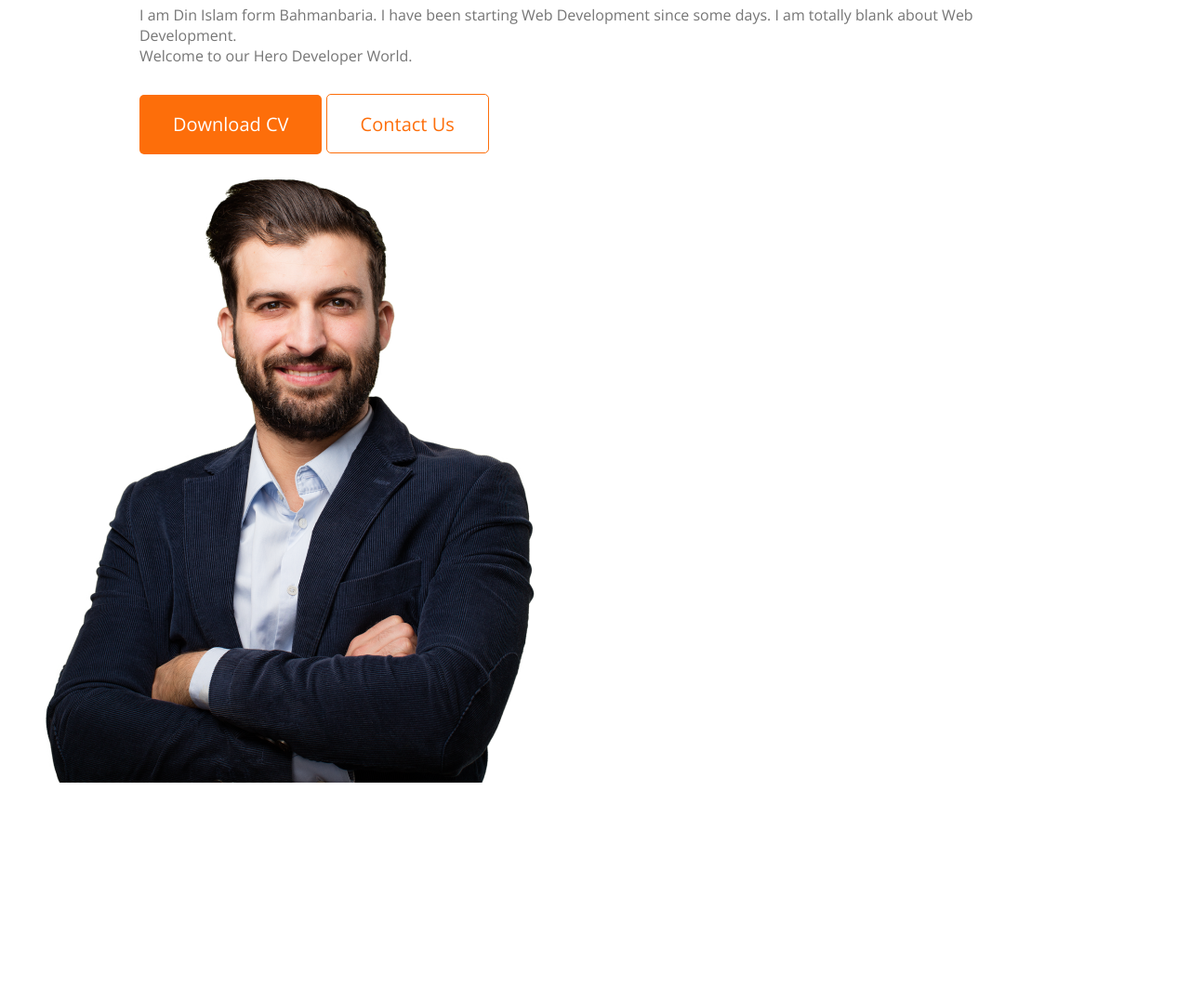
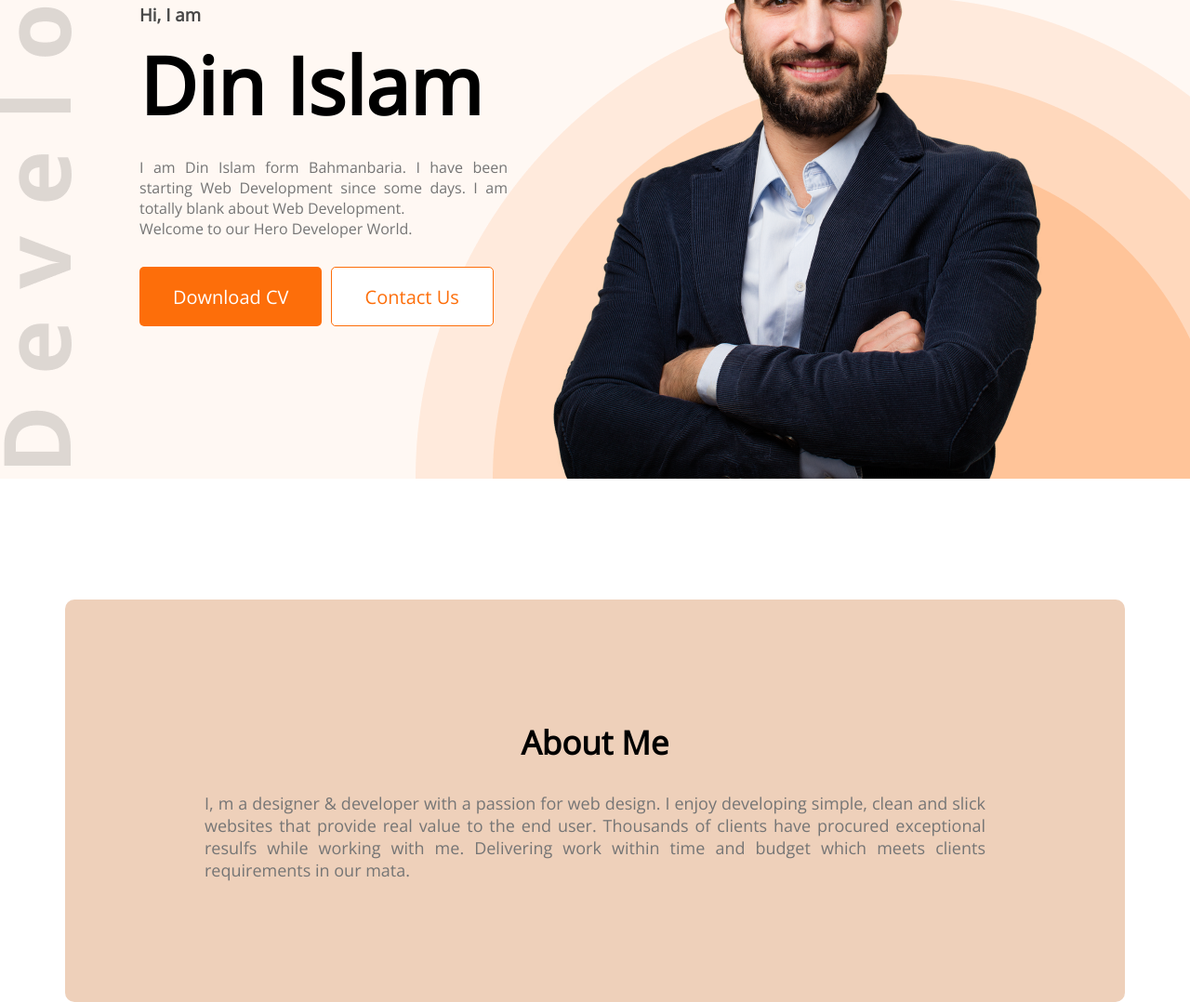
Before and after one commit to Dinislam198/Developer_Portfolio, a plain HTML site: page index.html in a window 1280 px wide. Shown: the part 325-1403 px from the top of the page at 93% size. Before the commit the page ends 1172 px from the top, so only its background shows below. Drawn offline with nearby package versions, Linux system fonts and the light colour scheme.

Commit message:
description option

```diff
--- a/Styles/style.css
+++ b/Styles/style.css
@@ -7,6 +7,14 @@
 .nav-title {
     font-weight: 800;
     font-size: 45px;
+}
+
+.header {
+    background: #FFF8F3;
+    ;
+    background-image: url('/images/header_bg.png'), url('/images/developer.png');
+    background-repeat: no-repeat;
+    background-position: bottom right, left;
 }
 
 .text-primary {
@@ -62,12 +70,15 @@ nav li {
     color: #474747;
     margin-bottom: 5px;
 }
-.banner-description{
+
+.banner-description {
     color: #757575;
-    font-weight: 18px;
+    font-weight: 20px;
     margin-bottom: 30px;
+    text-align: justify;
 }
-.btn-primary-2{
+
+.btn-primary-2 {
     color: #FD6E0A;
     background-color: white;
     height: 64px;
@@ -75,3 +86,34 @@ nav li {
     border: 1px solid #FD6E0A;
     padding: 18px 36px;
     font-size: 20px;
+    margin-left: 5px;
+}
+
+/* about section style */
+main {
+    max-width: 1140px;
+    margin: 0 auto;
+}
+
+.about {
+    margin-top: 130px;
+    background: #eed0ba;
+    border-radius: 10px;
+    padding: 130px 150px;
+    text-align: center;
+
+}
+
+.section-title {
+
+    margin-bottom: 30px;
+    font-weight: 700;
+    font-size: 35px;
+}
+
+.section-description {
+    text-align: justify;
+    color: #757575;
+    font-weight: 400;
+    font-size: 18px;
+}
--- a/index.html
+++ b/index.html
@@ -10,7 +10,7 @@
     <link rel="preconnect" href="https://fonts.googleapis.com"><link rel="preconnect" href="https://fonts.gstatic.com" crossorigin><link href="https://fonts.googleapis.com/css2?family=Open+Sans&display=swap" rel="stylesheet">
 </head>
 <body>
-    <header>
+    <header class="header">
         <nav>
             <h2 class="nav-title">Isl<span class="text-primary">a</span>m</h2>
         <ul>
@@ -19,7 +19,7 @@
             <li><button class="btn-primary">Hire Me</button></li>
         </ul>
         </nav>
-        <!-- Header Bannner  -->
+        <!-- Header Banner  -->
         <div class="banner">
             <div>
                 <h3 class="banner-subtitle">Hi, I am</h3>
@@ -27,13 +27,17 @@
                 <p class="banner-description">I am Din Islam form Bahmanbaria. I have been starting Web Development since some days. I am totally blank about Web Development. <br> Welcome to our Hero Developer World.</p>
                 <button class="btn-primary"> Download CV</button>
                 <button class="btn-primary-2">Contact Us</button>
+
             </div>
+            <img src="/images/hardy.png" alt="" >
+        </div>
 
-        </div>
-        <img src="/images/hardy.png" alt="" >
     </header>
     <main>
-
+        <section class="about">
+            <h3 class="section-title">About Me</h3>
+            <p class="section-description">I, m a designer & developer with a passion for web design. I enjoy developing simple, clean and slick websites that provide real value to the end user. Thousands of clients have procured exceptional resulfs while working with me. Delivering work within time and budget which meets clients requirements in our mata.</p>
+        </section>
     </main>
     <footer>
 
```
